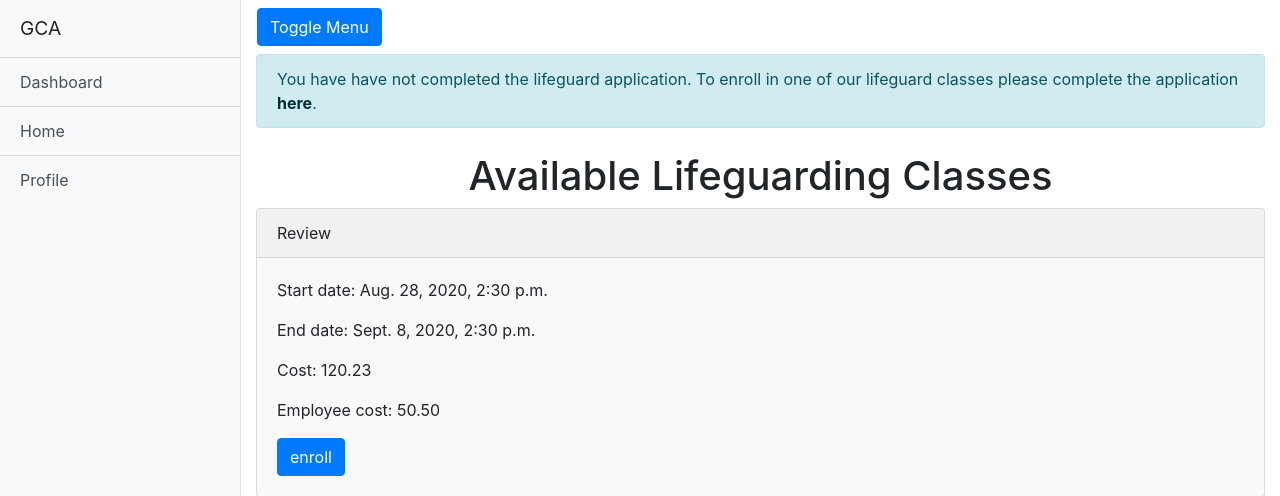
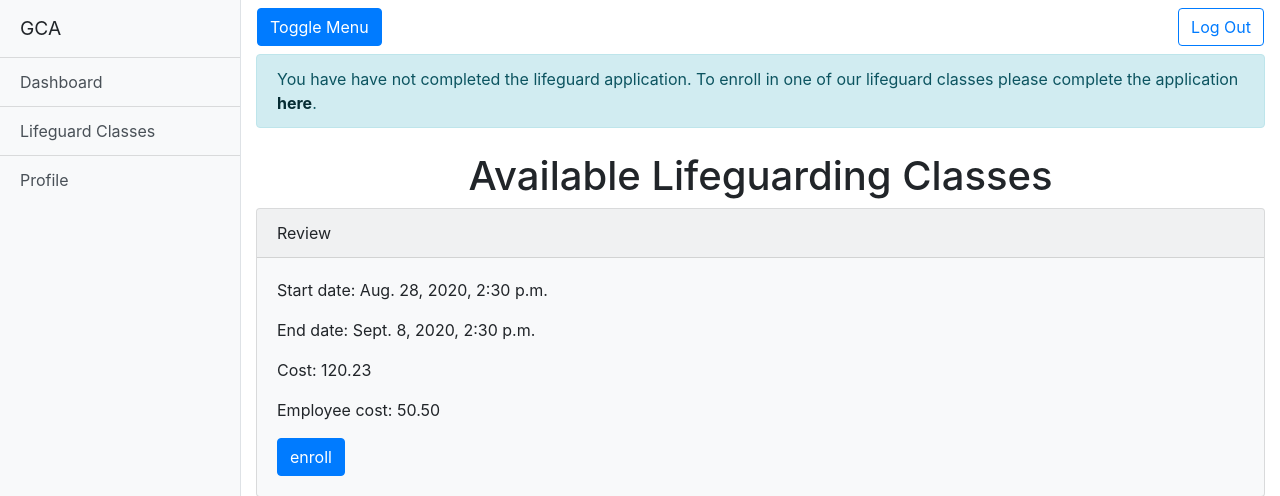
Before and after one commit to Jearce/lifeguard, a Django app: page /lifeguard/classes/ in a window 1280 px wide. Shown: the top 496 px of the page. Run offline with Django 3.2, Linux system fonts and the light colour scheme; the visitor is signed in with stand-in values (Sample User, id 1); data comes from the database, SQL or seed files in the repository; some libraries are stand-ins or nearby versions.

Commit message:
Removed link to home and replaced it with lifeguard class view. Added logout link

```diff
--- a/templates/sidebar.html
+++ b/templates/sidebar.html
@@ -63,7 +63,7 @@
 		<div class="sidebar-heading">GCA</div>
 		<div class="list-group list-group-flush">
 			<a href="{% url "users:dashboard" %}" class="list-group-item list-group-item-action bg-light">Dashboard</a>
-			<a href="{% url "home" %}" class="list-group-item list-group-item-action bg-light">Home</a>
+			<a href="{% url "lifeguard:classes" %}" class="list-group-item list-group-item-action bg-light">Lifeguard Classes</a>
 			<a href="#" class="list-group-item list-group-item-action bg-light">Profile</a>
 		</div>
 	</div>
@@ -74,6 +74,7 @@
 
 		<nav class="navbar">
 			<button class="btn btn-primary" id="menu-toggle">Toggle Menu</button>
+      <a href="{% url 'users:logout' %}" class="btn btn-outline-primary " id="id_logout">Log Out</a>
 		</nav>
 
 	{% block pagecontent %}
```
